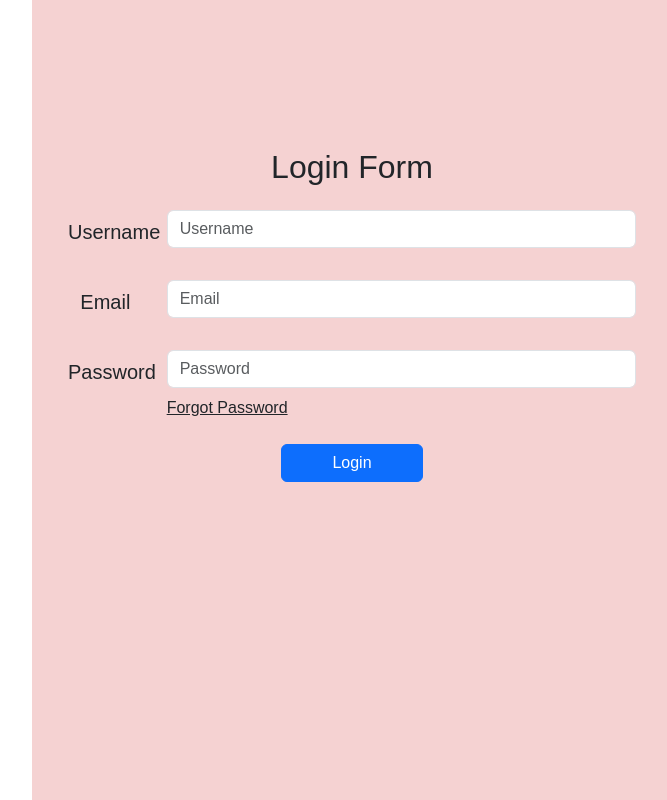
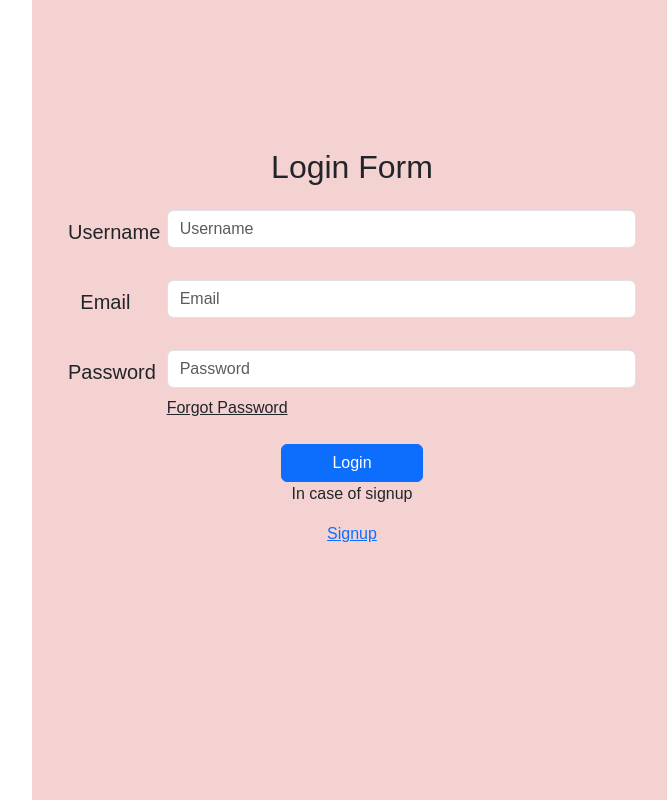
Before and after one commit to Zaid-Mahmood-developer/invoicing-app, a React (Vite) app: page / in a window 1280 px wide. Shown: the whole page, without its empty margins (608-1275 px from the left). Built offline with nearby package versions, Linux system fonts and the light colour scheme.

Commit message:
add signup link

```diff
--- a/src/Components/Auth/Login.jsx
+++ b/src/Components/Auth/Login.jsx
@@ -69,6 +69,11 @@ const Login = () => {
                             <Button className="w-25" variant="primary" type="submit" >
                                 Login
                             </Button>
+
+                            <p>In case of signup</p>
+                            <Link to={"/signup"}>
+                                Signup
+                            </Link>
                         </FormikForm>
                     )}
                 </Formik>
```
